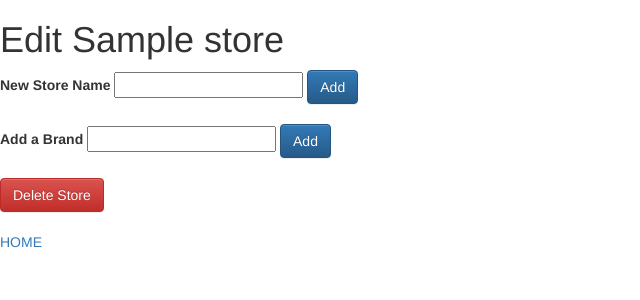
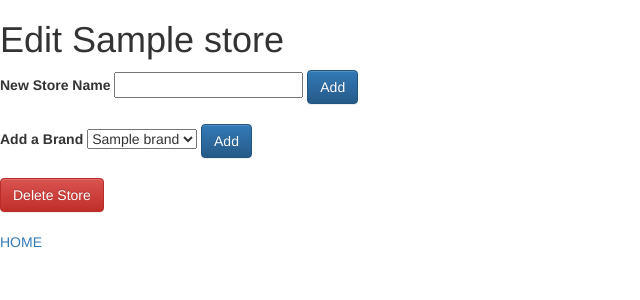
Before and after one commit to adamrr724/Shoe-Store-PHP, a PHP site: template views/stores_edit.html.twig in a window 1280 px wide. Shown: the top 300 px of the page, without its empty margins (0-640 px from the left). Run offline with PHP 8.4, Linux system fonts and the light colour scheme; the template is opened without the code that fills it: most values are stand-ins (such as "Sample title", 1, 10 or a date in 2020); some libraries are stand-ins or nearby versions.

Commit message:
add more webpage functionality

```diff
--- a/views/stores.html.twig
+++ b/views/stores.html.twig
@@ -28,6 +28,7 @@
                    {% else %}
                        <p>This store has no brands.</p>
                    {% endif %}
+                   <br>
                     <p><a href="/store/{{ store.getId }}/edit">Edit this Store</a></p>
                    </form>
            {% endfor %}
--- a/views/stores_edit.html.twig
+++ b/views/stores_edit.html.twig
@@ -24,7 +24,11 @@
 <br>
         <form action="/store/{{ store.getId }}/addbrand" method="post">
             <label for="brand_name">Add a Brand</label>
-            <input type="text" name="brand_name">
+            <select name="brand_name">
+                {% for brand in brands %}
+                <option value="{{ brand.getId }}">{{ brand.getBrandName }}</option>
+                {% endfor %}
+            </select>
             <button type="submit" class="btn btn-primary" name="button">Add</button>
         </form>
 <br>
```
Also changed, not shown: app/app.php (+4 -5 lines).
